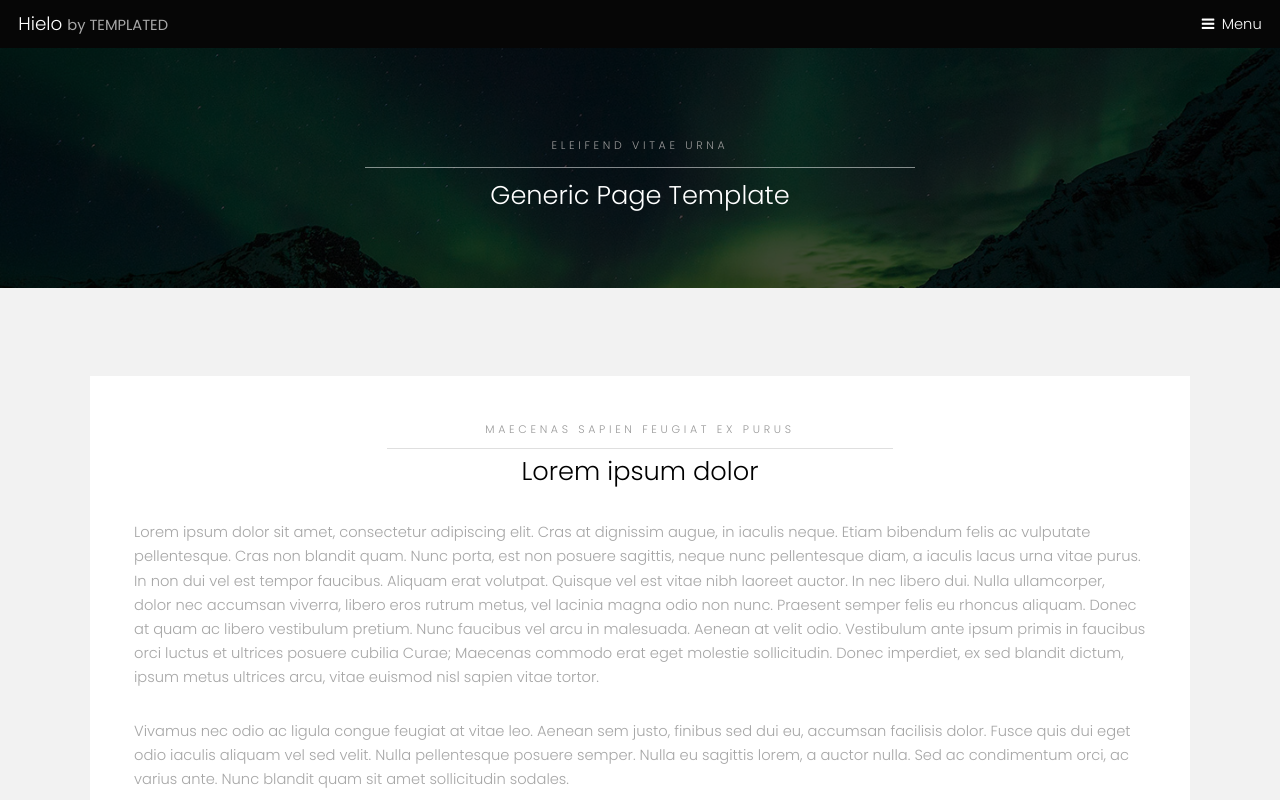
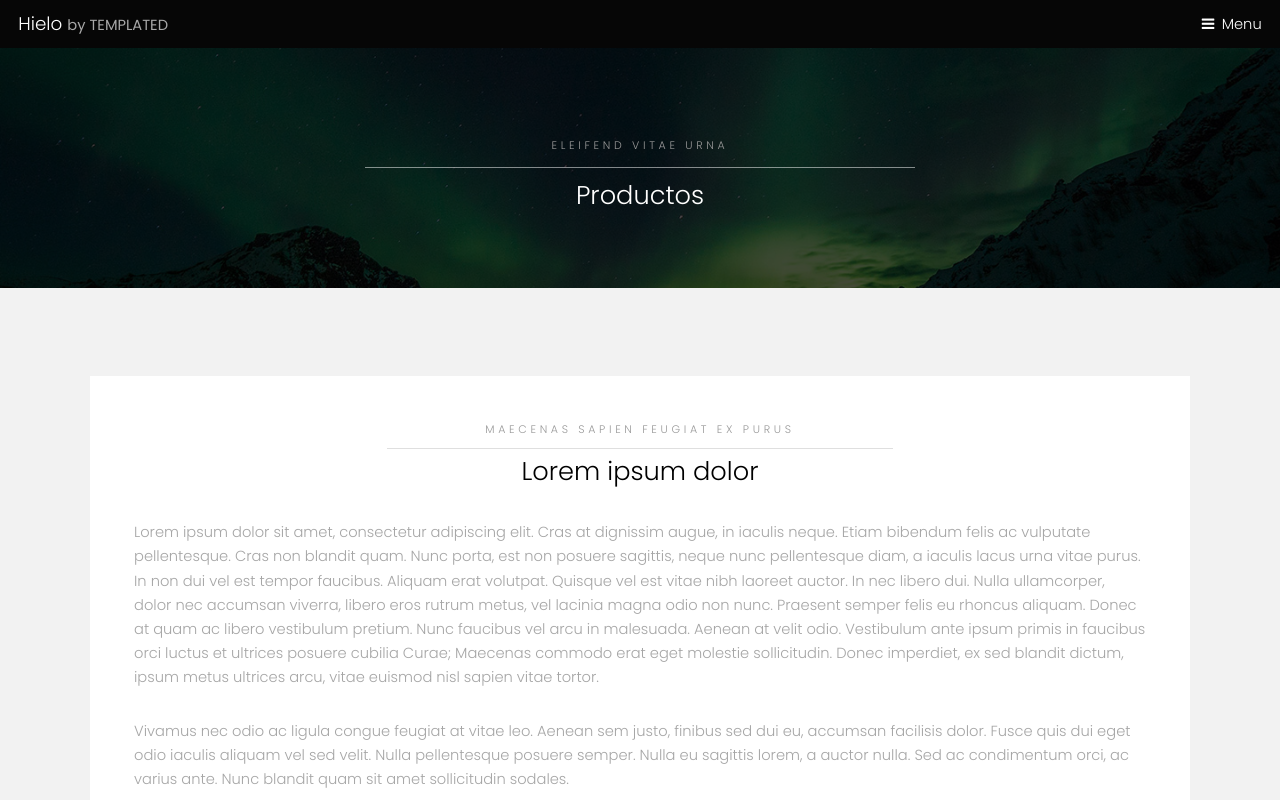
Before and after one commit to vicsanca/ejercicio1, a plain HTML site: page productos.html in a window 1280 px wide. Shown: the top 800 px of the page. Drawn offline with Linux system fonts and the light colour scheme.

Commit message:
Cambio titulo productos

```diff
--- a/productos.html
+++ b/productos.html
@@ -33,7 +33,7 @@
 				<div class="inner">
 					<header class="align-center">
 						<p>Eleifend vitae urna</p>
-						<h2>Generic Page Template</h2>
+						<h2>Productos</h2>
 					</header>
 				</div>
 			</section>
```
